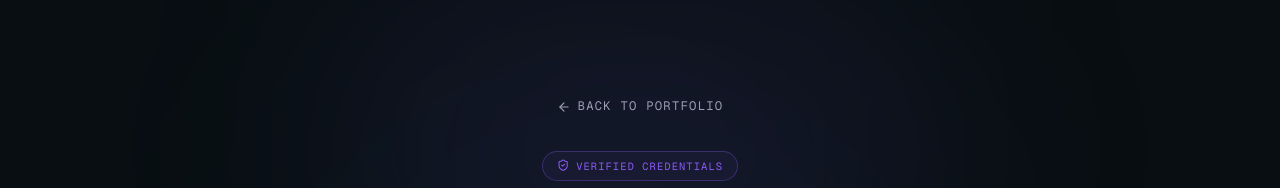
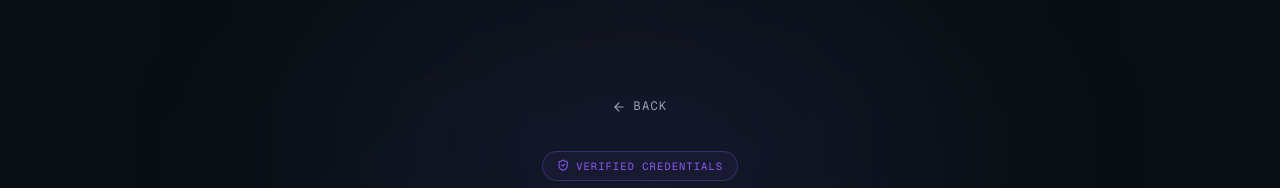
Before and after one commit to Namratapatel9027/Portfolio, a Next.js app: page /certifications in a window 1280 px wide. Shown: the top 188 px of the page. Built offline with nearby package versions, Linux system fonts and the light colour scheme.

Commit message:
feat: Use router.back() for all Back navigation
- Changed Back links on Projects, Project Details, and Certifications pages to use router.back()
- Ensures users are returned to their exact previous scroll location/state rather than hard-resetting to the home page anchors

```diff
--- a/src/app/certifications/page.tsx
+++ b/src/app/certifications/page.tsx
@@ -8,6 +8,7 @@ import Image from "next/image";
 import gsap from "gsap";
 import { useGSAP } from "@gsap/react";
 import { ScrollTrigger } from "gsap/ScrollTrigger";
+import { useRouter } from "next/navigation";
 
 if (typeof window !== "undefined") {
   gsap.registerPlugin(ScrollTrigger);
@@ -243,6 +244,7 @@ function CertificationsContent() {
 }
 
 export default function CertificationsPage() {
+  const router = useRouter();
   return (
     <main className="relative min-h-screen bg-transparent overflow-x-hidden">
       {/* ── Header ── */}
@@ -251,13 +253,12 @@ export default function CertificationsPage() {
         <div className="absolute top-0 left-1/2 -translate-x-1/2 w-[600px] h-[300px] bg-accent-purple/10 blur-[120px] rounded-full pointer-events-none" />
 
         {/* Back link */}
-        <Link
-          href="/#certifications"
+        <button onClick={() => router.back()}
           className="group mb-10 inline-flex items-center gap-2 text-text-secondary hover:text-accent-purple transition-colors duration-300 font-mono text-sm uppercase tracking-widest"
         >
           <ArrowLeft className="w-4 h-4 group-hover:-translate-x-1 transition-transform duration-300" />
-          Back to Portfolio
-        </Link>
+          Back
+        </button>
 
         {/* Badge */}
         <div className="inline-flex items-center gap-2 px-4 py-2 rounded-full border border-accent-purple/30 bg-accent-purple/5 text-accent-purple font-mono text-xs uppercase tracking-widest mb-6">
--- a/src/app/projects/[id]/page.tsx
+++ b/src/app/projects/[id]/page.tsx
@@ -5,6 +5,7 @@ import { ArrowLeft, ExternalLink, Code } from "lucide-react";
 import Link from "next/link";
 import Image from "next/image";
 import { use } from "react";
+import { useRouter } from "next/navigation";
 
 // Mock data to simulate dynamic fetching based on ID
 const projectsData: Record<string, any> = {
@@ -128,14 +129,15 @@ export default function ProjectDetail({ params }: { params: Promise<{ id: string
   const resolvedParams = use(params);
   const id = resolvedParams.id;
   const project = projectsData[id] || projectsData["histopathology-ai"];
+  const router = useRouter();
 
   return (
     <main className="min-h-screen bg-background pt-24 pb-12 px-4 sm:px-6 lg:px-8">
       <div className="max-w-5xl mx-auto">
-        <Link href="/#projects" className="inline-flex items-center text-text-secondary hover:text-accent-cyan transition-colors mb-12">
+        <button onClick={() => router.back()} className="inline-flex items-center text-text-secondary hover:text-accent-cyan transition-colors mb-12">
           <ArrowLeft className="w-4 h-4 mr-2" />
-          Back to Projects
-        </Link>
+          Back
+        </button>
 
         <motion.div
           initial={{ opacity: 0, y: 20 }}
--- a/src/app/projects/page.tsx
+++ b/src/app/projects/page.tsx
@@ -9,6 +9,7 @@ import { projectsData } from "@/components/ProjectsSection";
 import gsap from "gsap";
 import { ScrollTrigger } from "gsap/ScrollTrigger";
 import { useGSAP } from "@gsap/react";
+import { useRouter } from "next/navigation";
 
 if (typeof window !== "undefined") {
   gsap.registerPlugin(ScrollTrigger);
@@ -121,6 +122,7 @@ function ProjectCard({ project, globalIndex }: { project: (typeof projectsData)[
 export default function AllProjectsPage() {
   const [activeCategory, setActiveCategory] = useState("all");
   const containerRef = useRef<HTMLDivElement>(null);
+  const router = useRouter();
 
   const activeCat = categories.find((c) => c.key === activeCategory)!;
   const filtered = projectsData.filter((p) => activeCat.ids.includes(p.id));
@@ -235,11 +237,11 @@ export default function AllProjectsPage() {
       <section className="relative pt-28 pb-16 flex flex-col items-center text-center px-4">
         <div className="absolute top-0 left-1/2 -translate-x-1/2 w-[600px] h-[300px] bg-accent-cyan/10 blur-[120px] rounded-full pointer-events-none" />
 
-        <Link href="/#projects"
+        <button onClick={() => router.back()}
           className="group mb-10 inline-flex items-center gap-2 text-text-secondary hover:text-accent-cyan transition-colors duration-300 font-mono text-sm uppercase tracking-widest">
           <ArrowLeft className="w-4 h-4 group-hover:-translate-x-1 transition-transform duration-300" />
-          Back to Portfolio
-        </Link>
+          Back
+        </button>
 
         <div className="inline-flex items-center gap-2 px-4 py-2 rounded-full border border-accent-cyan/30 bg-accent-cyan/5 text-accent-cyan font-mono text-xs uppercase tracking-widest mb-6">
           <LayoutGrid className="w-3.5 h-3.5" />
```
